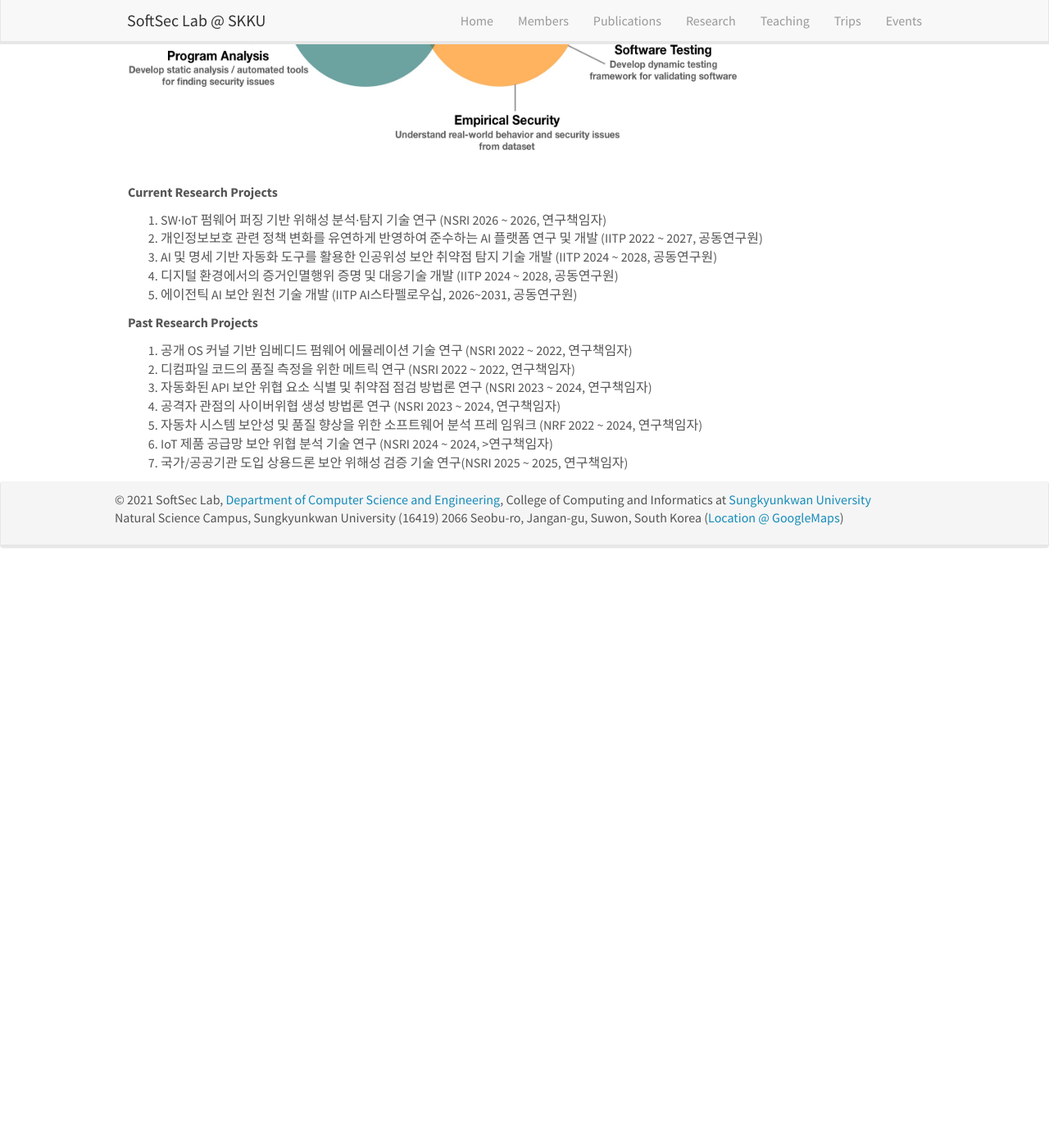
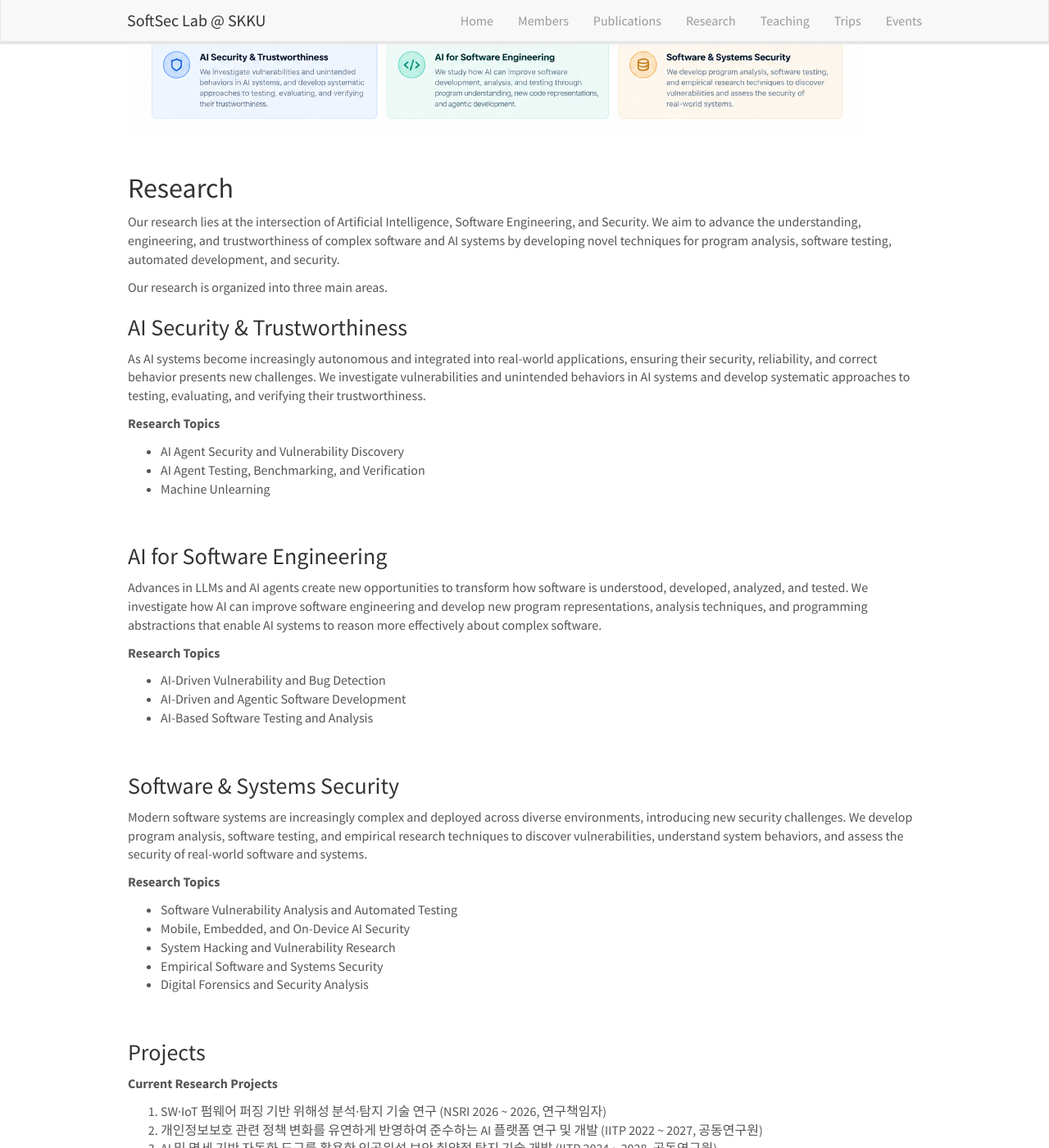
Before and after one commit to softsec-lab/softsec-lab.github.io, a Jekyll site: the page built from _pages/research.md, in a window 1280 px wide and 1400 px high, scrolled down 522 px. Shown: the whole window at 82% size. Built offline with Jekyll 4.4.1, drawn with Linux system fonts in a browser that asks for light colours; nearby versions of some CDN libraries; before the commit the page ends 1212 px from its top, so only the background shows below that; some of the changed text lies outside the part shown.

Commit message:
update research

```diff
--- a/_pages/research.md
+++ b/_pages/research.md
@@ -6,16 +6,55 @@ sitemap: false
 permalink: /research/
 ---
 
+<div>
+<img src="{{ site.url }}{{ site.baseurl }}/images/img.png" width="900" height="600" />
+</div>
+
 ## Research
-We research cross section of security, programming language, and software engineering.<br>
-Our main research goal is to understand and improve security quality of real-world systems.<br>
-Currently, we are interested in automotive, blockchain, Android, and cloud systems. <br>
-We applies various techniques from security, programming language, and software engineering fields.
+Our research lies at the intersection of Artificial Intelligence, Software Engineering, and Security. We aim to advance the understanding, engineering, and trustworthiness of complex software and AI systems by developing novel techniques for program analysis, software testing, automated development, and security. <br>
 
+Our research is organized into three main areas. <br>
 
+### AI Security & Trustworthiness
+As AI systems become increasingly autonomous and integrated into real-world applications, ensuring their security, reliability, and correct behavior presents new challenges. We investigate vulnerabilities and unintended behaviors in AI systems and develop systematic approaches to testing, evaluating, and verifying their trustworthiness. <br>
+
+**Research Topics**
+<ul>
+<li>AI Agent Security and Vulnerability Discovery</li>
+<li>AI Agent Testing, Benchmarking, and Verification</li>
+<li>Machine Unlearning</li>
+</ul><br>
+
+### AI for Software Engineering
+Advances in LLMs and AI agents create new opportunities to transform how software is understood, developed, analyzed, and tested. We investigate how AI can improve software engineering and develop new program representations, analysis techniques, and programming abstractions that enable AI systems to reason more effectively about complex software.<br>
+
+**Research Topics**
+<ul>
+<li>AI-Driven Vulnerability and Bug Detection</li>
+<li>AI-Driven and Agentic Software Development</li>
+<li>AI-Based Software Testing and Analysis</li>
+</ul><br>
+
+### Software & Systems Security
+Modern software systems are increasingly complex and deployed across diverse environments, introducing new security challenges. We develop program analysis, software testing, and empirical research techniques to discover vulnerabilities, understand system behaviors, and assess the security of real-world software and systems. <br>
+
+**Research Topics**
+<ul>
+<li>Software Vulnerability Analysis and Automated Testing</li>
+<li>Mobile, Embedded, and On-Device AI Security</li>
+<li>System Hacking and Vulnerability Research</li>
+<li>Empirical Software and Systems Security</li>
+<li>Digital Forensics and Security Analysis</li>
+</ul><br>
+
+<!--
 <div>
 <img src="{{ site.url }}{{ site.baseurl }}/images/research.jpg" width="750" height="450" />
 </div>
+-->
+
+
+### Projects
 
 **Current Research Projects**
 1. SW·IoT 펌웨어 퍼징 기반 위해성 분석·탐지 기술 연구 (NSRI 2026 ~ 2026, 연구책임자) <br>
```
Also changed, not shown: _pages/home.md (+19 -17 lines), images/img.png (added).
